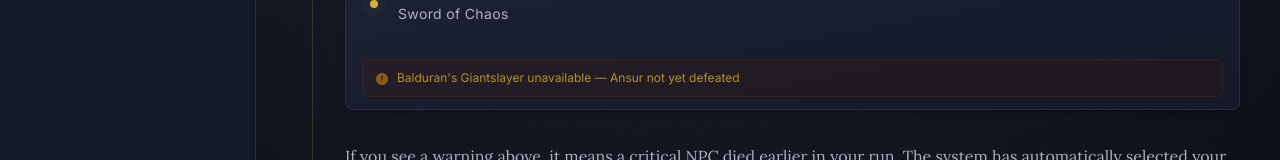
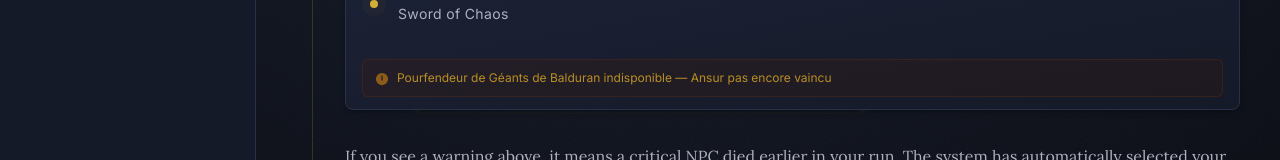
Before and after one commit to debeckerthomas-coder/sitebuildbg3, a Next.js app: page /en/walkthrough/act3-walkthrough in a window 1280 px wide. Shown: the part 543-703 px from the top of the page. Built offline with nearby package versions, Linux system fonts and the light colour scheme.

Commit message:
feat(i18n): traduction builds.ts segment 2/3 (équipement / failsafe)
https://claude.ai/code/session_01Fohq3jYtPu395SFbjMnhwU

```diff
--- a/src/data/builds/builds.ts
+++ b/src/data/builds/builds.ts
@@ -67,12 +67,12 @@ export const BUILDS: Record<string, Build> = {
                 value: true,
               },
               reason:
-                "Balduran's Giantslayer unavailable — Ansur not yet defeated",
+                "Pourfendeur de Géants de Balduran indisponible — Ansur pas encore vaincu",
             },
             {
               itemId: "fallback_greatsword",
               reason:
-                "Dammon is dead — Flail of Ages unavailable. Using Sword of Chaos.",
+                "Dammon est mort — Fléau des Âges indisponible. Épée du Chaos utilisée à la place.",
             },
           ],
         },
@@ -92,7 +92,7 @@ export const BUILDS: Record<string, Build> = {
           fallbacks: [
             {
               itemId: "everburn_blade", // placeholder — would be a helmet
-              reason: "Ansur not yet defeated. Use any +AC helmet.",
+              reason: "Ansur pas encore vaincu. Utilisez n'importe quel casque +CA.",
             },
           ],
         },
```
